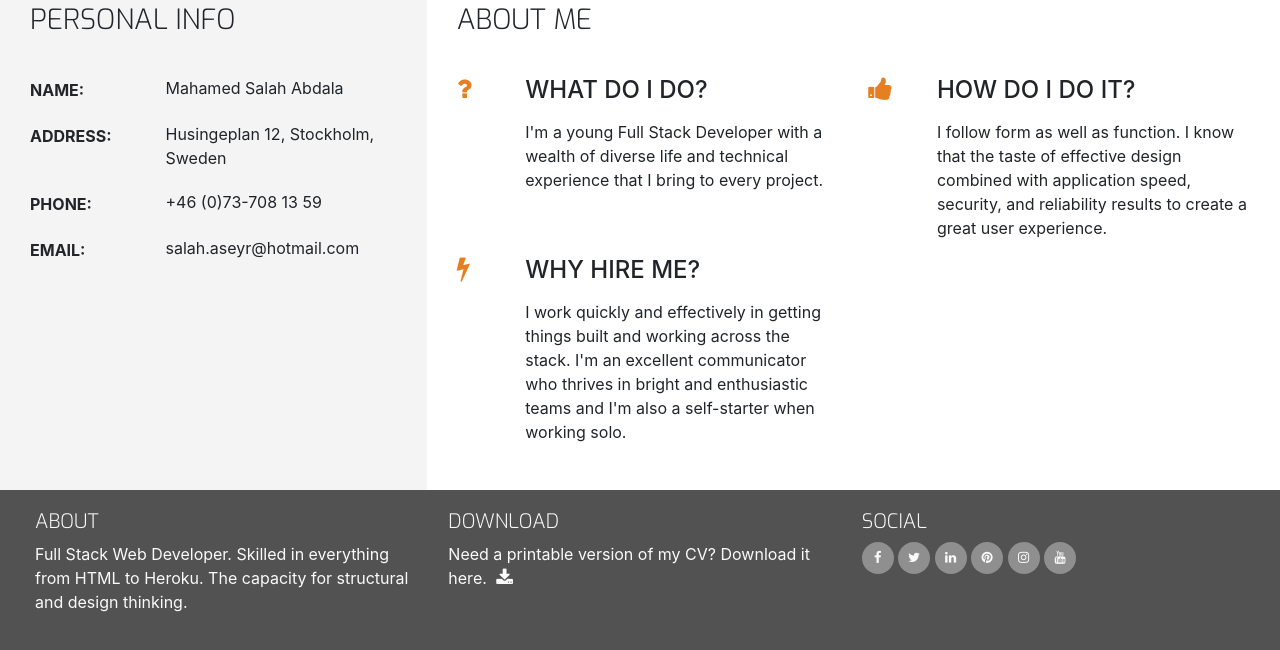
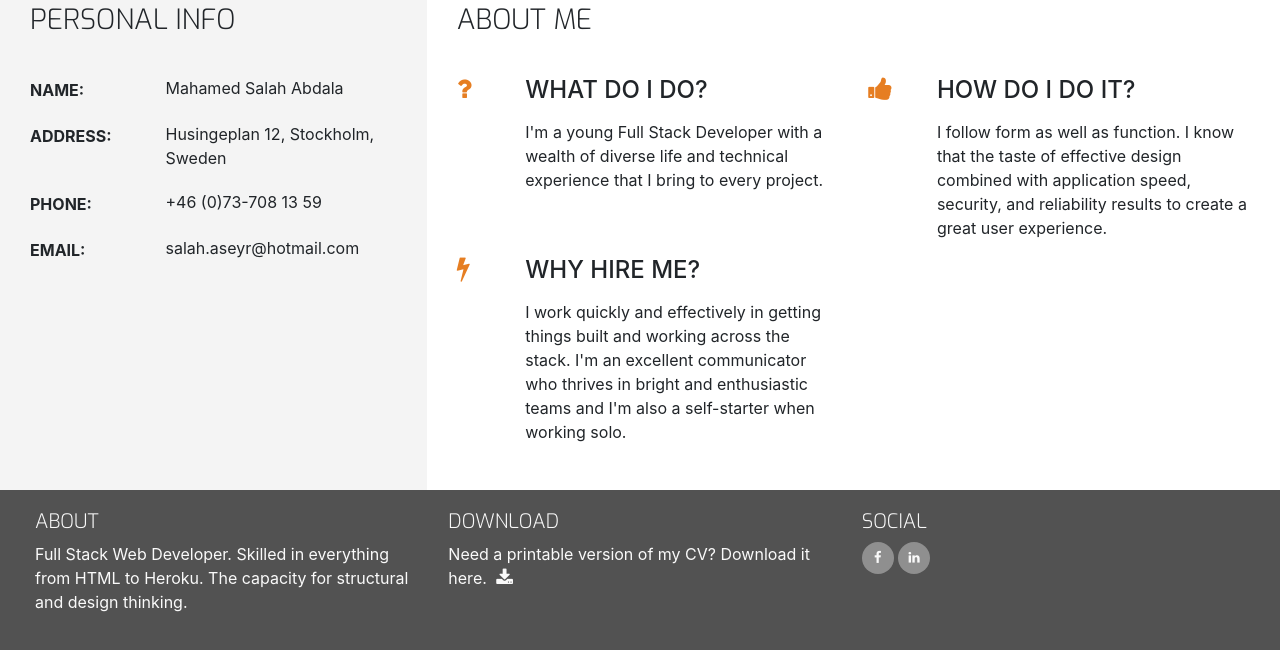
Before and after one commit to SaintHuddini/Resume, a plain HTML site: page index.html in a window 1280 px wide. Shown: the part 391-1041 px from the top of the page. Drawn offline with nearby package versions, Linux system fonts and the light colour scheme.

Commit message:
New Updates to profile picture and social media

```diff
--- a/index.html
+++ b/index.html
@@ -174,39 +174,15 @@
                 <h5 class="uppercase general-sub">Social</h5>
                 <ul class="list-inline social-links">
                     <li class="list-inline-item">
-                        <a target="_blank" href="#">
+                        <a target="_blank" href="https://www.facebook.com/mygimarketing">
                             <i class="fa fa-facebook" aria-hidden="true"></i>
                             <span class="sr-only">Facebook</span>
                         </a>
                     </li>
                     <li class="list-inline-item">
-                        <a target="_blank" href="#">
-                            <i class="fa fa-twitter" aria-hidden="true"></i>
-                            <span class="sr-only">Twitter</span>
-                        </a>
-                    </li>
-                    <li class="list-inline-item">
-                        <a target="_blank" href="#">
+                        <a target="_blank" href="https://www.linkedin.com/in/mygimarketing/">
                             <i class="fa fa-linkedin" aria-hidden="true"></i>
                             <span class="sr-only">LinkedIn</span>
-                        </a>
-                    </li>
-                    <li class="list-inline-item">
-                        <a target="_blank" href="#">
-                            <i class="fa fa-pinterest" aria-hidden="true"></i>
-                            <span class="sr-only">Pinterest</span>
-                        </a>
-                    </li>
-                    <li class="list-inline-item">
-                        <a target="_blank" href="#">
-                            <i class="fa fa-instagram" aria-hidden="true"></i>
-                            <span class="sr-only">Instagram</span>
-                        </a>
-                    </li>
-                    <li class="list-inline-item">
-                        <a target="_blank" href="#">
-                            <i class="fa fa-youtube" aria-hidden="true"></i>
-                            <span class="sr-only">YouTube</span>
                         </a>
                     </li>
                 </ul>
```
Also changed, not shown: contact.html (+2 -26 lines), resume.html (+2 -26 lines), assets/images/salah.jpg.
